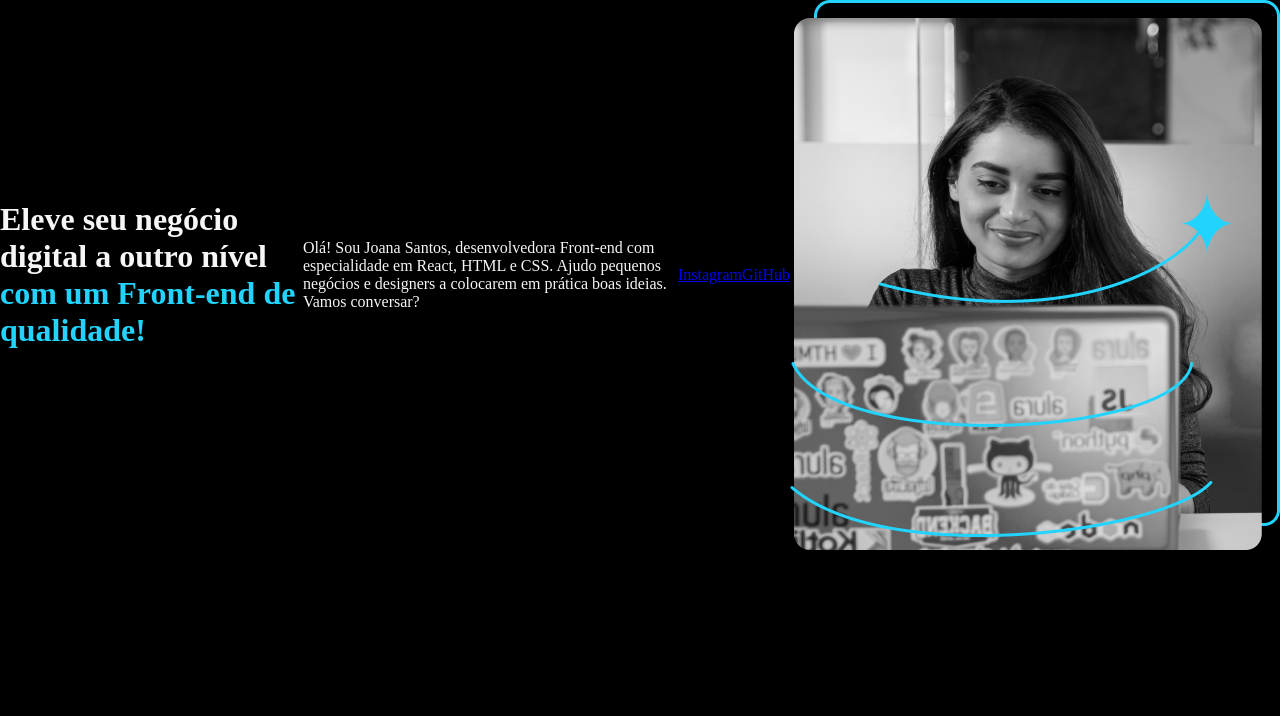
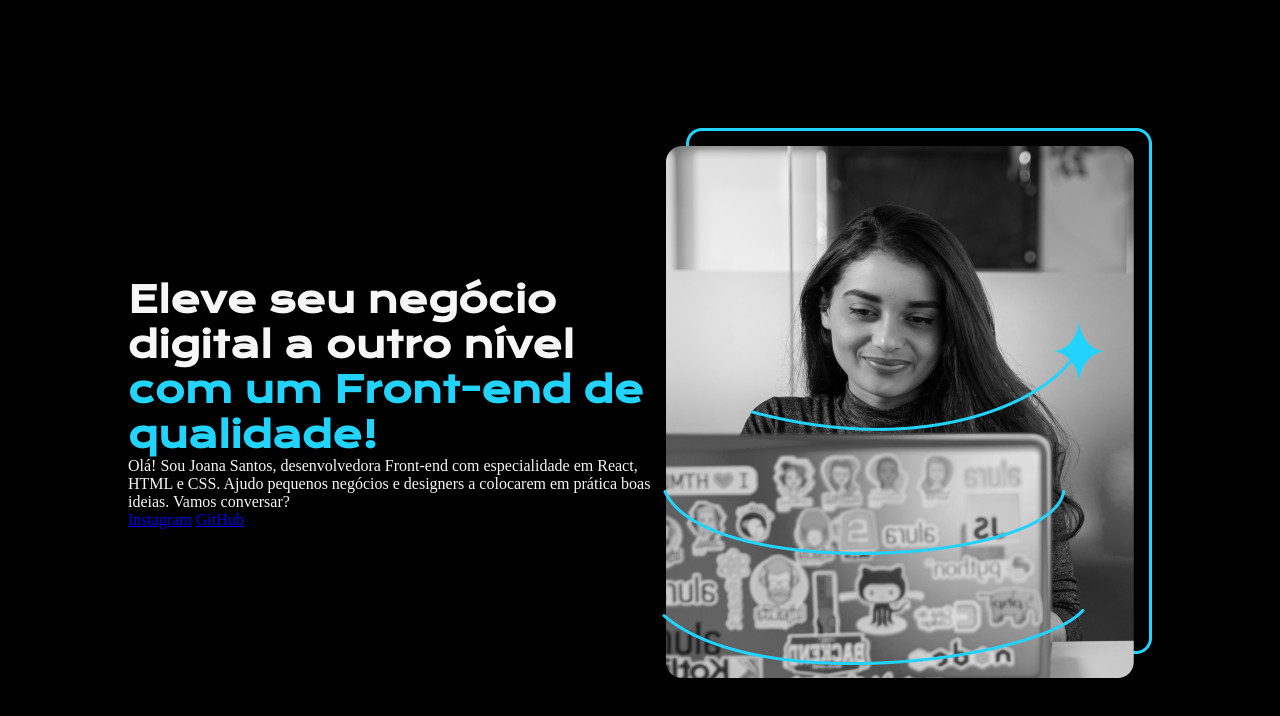
Before and after one commit to alexandre260678/alura, a plain HTML site: page Projetos/HTML&CSS2/index.html in a window 1280 px wide. Drawn offline with nearby package versions, Linux system fonts and the light colour scheme.

Commit message:
Atualização dos exercícios HTML&CSS2

```diff
--- a/Projetos/HTML&CSS2/index.html
+++ b/Projetos/HTML&CSS2/index.html
@@ -10,16 +10,18 @@
 <body>
     <header></header>
     <main class="apresentacao">
-        <h1>Eleve seu negócio digital a outro nível
+        <section class="apresentacao__conteudo">
+            <h1 class="apresentacao__conteudo__titulo">Eleve seu negócio digital a outro nível
                 <strong class="titulo-destaque">com um Front-end de qualidade!
                 </strong></h1>
-            <p>Olá! Sou Joana Santos, desenvolvedora
+                <p class="apresentacao__conteudo_texto">Olá! Sou Joana Santos, desenvolvedora
                 Front-end com especialidade em React, HTML e
                 CSS. Ajudo pequenos negócios e designers a
                 colocarem em prática boas ideias. Vamos
                 conversar?</p>
                 <a href="https://instagram.com/rafaballerini">Instagram</a>
                 <a href="https://github.com/guilhermeonrails">GitHub</a>
+        </section>
             <img src="imagem.png" alt="Foto da Joana Santos programando">
     </main>
     <footer></footer>
--- a/Projetos/HTML&CSS2/styles.css
+++ b/Projetos/HTML&CSS2/styles.css
@@ -1,17 +1,37 @@
+@import url('https://fonts.googleapis.com/css2?family=Krona+One&family=Montserrat:ital,wght@0,100..900;1,100..900&display=swap');
+
 *{
     margin: 0;
     padding: 0;
 }
+
 body{
+    height: 100vh;
+    box-sizing: border-box;
     background-color: #000000;
     color: #F6F6F6;
-}
-
-.apresentacao{
-    display: flex;
-    align-items: center;
 }
 
 .titulo-destaque{
     color: #22D4FD;
 }
+.apresentacao{
+    margin: 10%;
+    display: flex;
+    align-items: center;
+    justify-content: space-between;
+}
+
+.apresentacao__conteudo {
+    width: 615px;
+}
+
+.apresentacao__conteudo__titulo{
+    font-size: 36px;
+    font-family: 'Krona One', sans-serif;
+}
+
+.apresentacao__conteudo__texto{
+    font-size: 24px;
+    font-family: 'Montserrat', sans-serif;
+}
```
Lines whose indentation alone changed are shown as unchanged.
